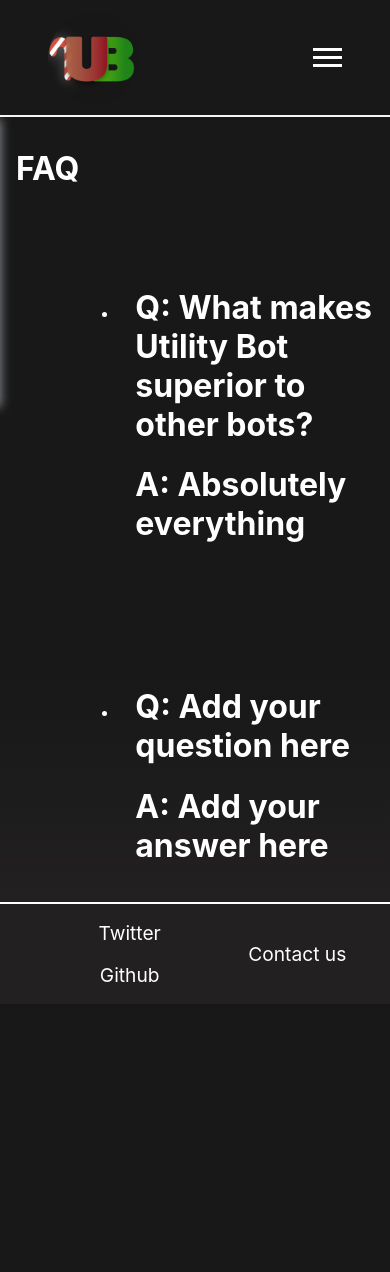
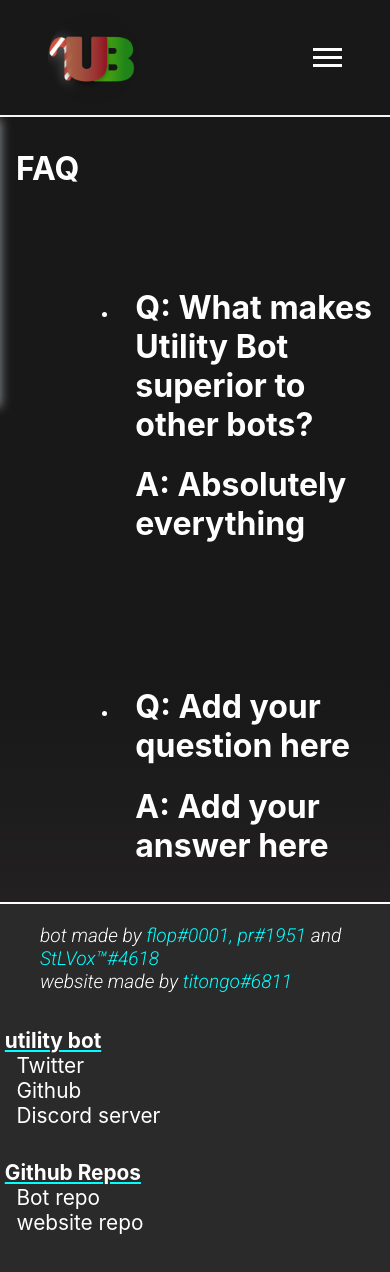
Before and after one commit to PineappleRind/utility-bot-website, a React (Create React App) app in the folder utility-bot-website/: page /faq in a window 390 px wide. Shown: the top 1272 px of the page. Before the commit the page ends 1004 px from the top, so only its background shows below. Built offline with nearby package versions, Linux system fonts and the light colour scheme.

Commit message:
footbar is now reponsive and looks cool and

```diff
--- a/utility-bot-website/public/index.html
+++ b/utility-bot-website/public/index.html
@@ -3,6 +3,8 @@
   <head>
     <meta charset="utf-8" />
     <link rel="icon" href="%PUBLIC_URL%/favicon.ico" />
+    <link rel="preconnect" href="https://fonts.gstatic.com">
+<link href="https://fonts.googleapis.com/css2?family=Roboto:ital,wght@1,300&display=swap" rel="stylesheet">
     <meta name="viewport" content="width=device-width, initial-scale=1" />
     <meta name="theme-color" content="#000000" />
     <meta
--- a/utility-bot-website/src/App.css
+++ b/utility-bot-website/src/App.css
@@ -73,17 +73,16 @@
   align-items: center;
   height: 100%;
   text-align: center;
-  margin: 0 1rem;
 }
 .commands-wrapper {
+  font-size: 1.3rem;
   margin: 4rem;
-  font-size: 1.4rem;
   width: 80%;
   display: flex;
   align-items: center;
   flex-flow: column;
   border: 0.3rem white solid;
-
+  flex: 1 0 1;
   border-radius: 3px;
 }
 .dropdown-command {
@@ -145,23 +144,37 @@
   z-index: 3;
 }
 .footer-container {
-  height: 100px;
+  /* height: 170px; */
   display: flex;
   justify-content: flex-end;
   border-top: 2px solid white;
-  background-color: var(--gray);
+  background-color: #2a2a2a;
   font-size: 1.2rem;
+  bottom: 0;
+  width: 100%;
+}
+.footer-container ul:first-child {
+  margin-right: auto;
+}
+.footer-credits{
+  font-family: Roboto, sans-serif;
+  list-style: none;
 }
 .footer-links {
   display: flex;
   flex-flow: column;
-  justify-content: space-around;
   align-items: center;
+  justify-content: flex-start;
   padding: 0;
   margin: 0.5rem 2rem;
   list-style: none;
   min-height: 0;
   /* border: 3px solid white; */
+}
+.footer-links li:first-child {
+  /* margin: 1rem 0; */
+  font-weight: bold;
+  text-decoration: aqua underline;
 }
 .footer-links a {
   color: inherit;
@@ -173,6 +186,9 @@ a {
 }
 a:hover {
   text-decoration: underline;
+}
+.colored-text{
+  color:aqua
 }
 .invite-button {
   font-family: inherit;
@@ -240,14 +256,32 @@ a:hover {
     padding-left: 0rem;
   }
   .commands-wrapper {
+    font-size: 4vw;
     margin: 4rem 0.1rem;
     width: 95%;
   }
-
+  .command-description {
+    width: 50%;
+  }
   .html {
     overflow: hidden;
     text-overflow: ellipsis;
     word-break: break-all;
+  }
+  .footer-container {
+    height: 600px;
+    align-items: flex-start;
+    justify-content: flex-start;
+    flex-flow: column;
+  }
+  .footer-links {
+    padding: 0;
+    margin: 1rem 0.3rem;
+    align-items: flex-start;
+    font-size: 1.3rem;
+  }
+  .footer-links li:first-child {
+    margin: 0;
   }
 }
 
@@ -276,7 +310,7 @@ a:hover {
 }
 body,
 html {
-  font-family: -paple-system, BlinkMacSystemFont, "Segoe UI", Roboto, Oxygen,
+  font-family: BlinkMacSystemFont, "Segoe UI", Roboto, Oxygen,
     Ubuntu, Cantarell, "Open Sans", "Helvetica Neue", sans-serif;
   color: white;
   background-color: var(--black);
--- a/utility-bot-website/src/App.js
+++ b/utility-bot-website/src/App.js
@@ -9,7 +9,7 @@ import { BrowserRouter as Router, Switch, Route } from "react-router-dom";
 
 function App() {
   return (
-    <div style={{ overflow: "hidden" }}>
+    <div style={{ overflow: "hidden", position:"relative", minHeight:"100vh"}}>
       <Router>
           <NavBar />
           <Switch>
@@ -20,7 +20,7 @@ function App() {
             {/* redirects any path to home */}
             <Route component={Home} />
           </Switch>
-          <Footer>hello this is a footer</Footer>
+          <Footer className="footer-container">hello this is a footer</Footer>
       </Router>
     </div>
   );
--- a/utility-bot-website/src/Components/Commands.js
+++ b/utility-bot-website/src/Components/Commands.js
@@ -16,6 +16,7 @@ const commands = [
     params: "user",
     description: "ban a user",
   },
+  {name:"play", description:"play a song"},{},{}
 ];
 
 const Commands = () => {
@@ -28,10 +29,11 @@ const Commands = () => {
   };
 
   return (
+    <div style={{minHeight:"100vh"}}>
     <div className="section-container">
       <div className="commands-wrapper">
         <Command
-          name="command name"
+          name="name"
           params="params"
           description="description"
         ></Command>
@@ -48,7 +50,7 @@ const Commands = () => {
           />
         ))}
       </div>
-    </div>
+    </div></div>
   );
 };
 
--- a/utility-bot-website/src/Components/Home.js
+++ b/utility-bot-website/src/Components/Home.js
@@ -2,7 +2,7 @@ import RippleButton from "./RippleButton";
 import Card from "./card";
 const Home = () => {
   return (
-    <div>
+    <div >
       <div className="section-container">
         <div>
           <h1 className="section-content" style={{ marginLeft: "0.7rem" }}>
--- a/utility-bot-website/src/components/Command.js
+++ b/utility-bot-website/src/components/Command.js
@@ -14,11 +14,11 @@ const Command = ({
         </div>
         <div
           className="command-info command-description"
-          style={{ width: "80%" }}
+          style={{ width: "65%" }}
         >
           {description}
         </div>
-        <div className="command-info" style={{ width: "20%" }}>
+        <div className="command-info" style={{ width: "15%" }}>
           {params}
         </div>
       </div>
--- a/utility-bot-website/src/components/Footer.js
+++ b/utility-bot-website/src/components/Footer.js
@@ -1,7 +1,18 @@
 const Footer = () => {
   return (
     <div className="footer-container">
+      <ul className="footer-credits">
+        <li>
+          bot made by <span className="colored-text">flop#0001, pr#1951</span>{" "}
+          and <span className="colored-text">StLVox™#4618</span>
+        </li>
+        <li>
+          website made by <span className="colored-text">titongo#6811</span>
+        </li>
+      </ul>
+
       <ul className="footer-links">
+        <li>utility bot</li>
         <li>
           <a href="https://twitter.com/utilitybot1" target="_blank">
             Twitter
@@ -12,9 +23,28 @@ const Footer = () => {
             Github
           </a>
         </li>
+        <li>
+          <a href="">Discord server</a>
+        </li>
       </ul>
       <ul className="footer-links">
-        <a href="">Contact us</a>
+        <li>Github Repos</li>
+        <li>
+          <a
+            href="https://github.com/discordutilitybot/utilitybot"
+            target="_blank"
+          >
+            Bot repo
+          </a>
+        </li>
+        <li>
+          <a
+            href="https://github.com/discordutilitybot/utility-bot-website"
+            target="_blank"
+          >
+            website repo
+          </a>
+        </li>
       </ul>
     </div>
   );
```
Also changed, not shown: 1 other file (tests, documents, lock files or other folders).
